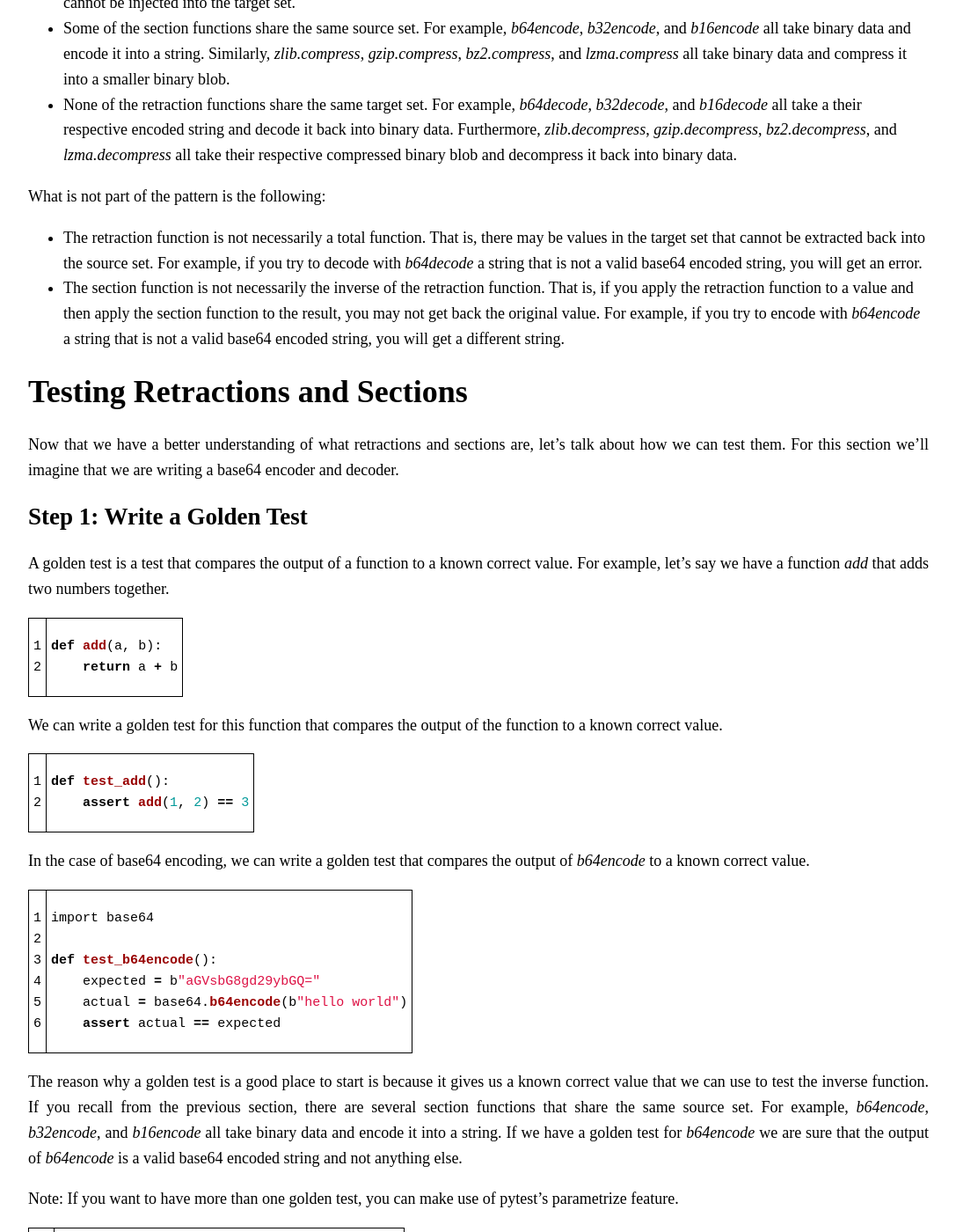
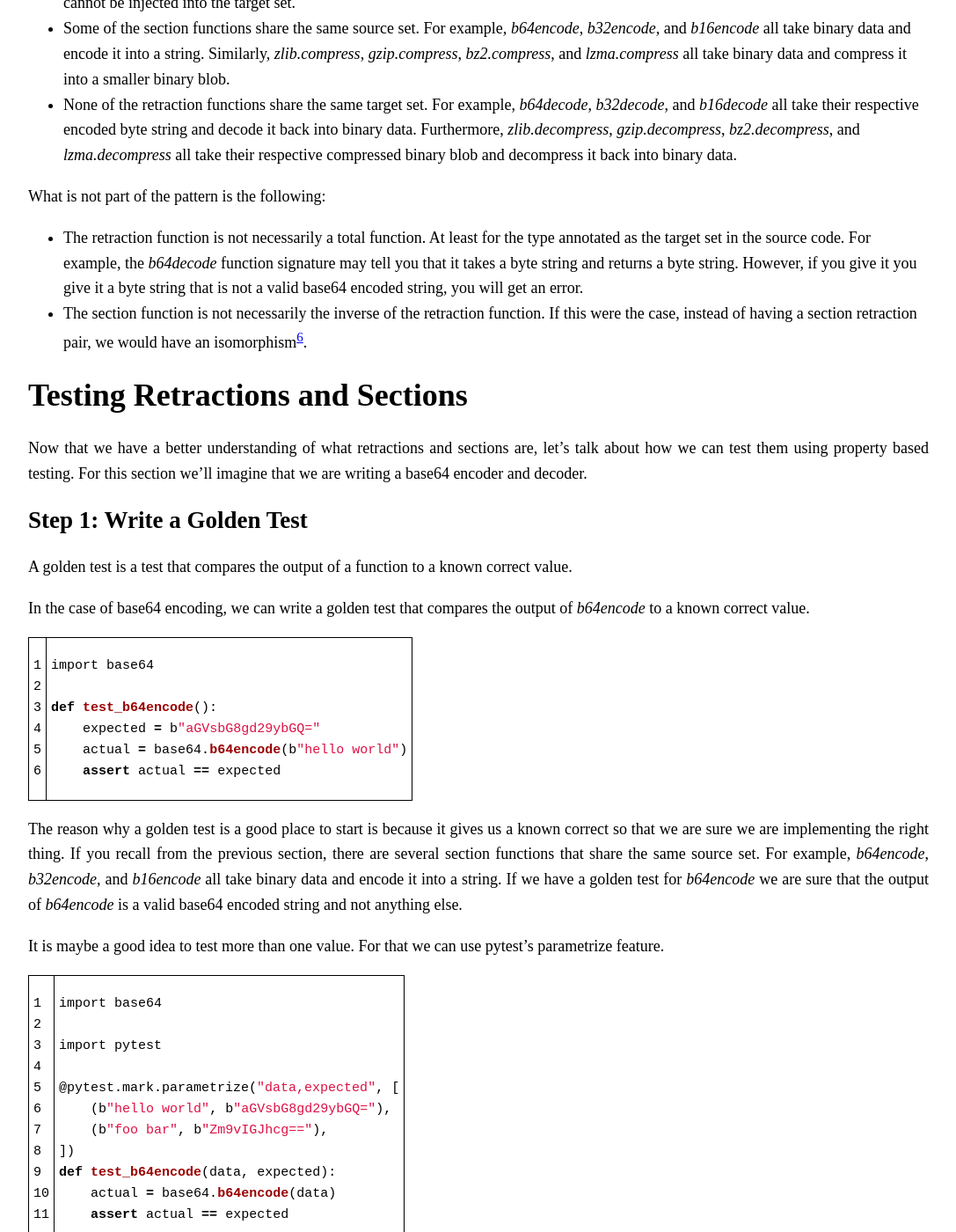
Before and after one commit to nilp0inter/nilp0inter.github.io, a Jekyll site: the page built from _posts/2023-10-25-property-based-testing-retractions.md, in a window 1280 px wide and 1400 px high, scrolled down 3462 px. Shown: the whole window at 88% size, without its empty margins (96-1183 px from the left). Built offline with Jekyll 4.4.1, drawn with Linux system fonts in a browser that asks for light colours; formulas are drawn with MathJax 3; some of the changed text lies outside the part shown.

Commit message:
wip: composition

````diff
--- a/_posts/2023-10-25-property-based-testing-retractions.md
+++ b/_posts/2023-10-25-property-based-testing-retractions.md
@@ -5,21 +5,21 @@
 <!--
 I am writing this article for my blog about property based testing using
 hypothesis. It is not a general introduction to property based testing, but
-a particular pattern that I have found useful in my work.  I am explaining it
+a particular pattern that I have found useful in my work. I am explaining it
 from a mathematical perspective first and then showing how it shows all over
-the place in software.  I am using python and hypothesis for the examples.
+the place in software. I am using python and hypothesis for the examples.
 
 The general structure of the article is the following:
 
-1.  Introduction to property based testing
-2.  Introduction to retractions section pairs from category theory
-3.  Examples of retractions and sections in software
-4.  Examples of property based tests using hypothesis
-5.  Conclusion
+1. Introduction to property based testing
+2. Introduction to retractions section pairs from category theory
+3. Examples of retractions and sections in software
+4. Examples of property based tests using hypothesis
+5. Conclusion
 
 The target for this article is people that are already familiar with
 python and testing, but that are not familiar with property based testing
-or category theory.  So after every concept I will explain it in plain
+or category theory. So after every concept I will explain it in plain
 english and then show how it is used in software.
 
 -->
@@ -30,20 +30,20 @@
 
 Property based testing is a technique for testing software that is based on
 generating random inputs to a function and checking that the output satisfies
-some property.  The idea is that if the property is true for a large number of
-random inputs, then it is **likely to be true[^1]** for all inputs.  This is a
+some property. The idea is that if the property is true for a large number of
+random inputs, then it is **likely to be true[^1]** for all inputs. This is a
 powerful technique that can be used to find bugs in software that are hard to
 find using other techniques.
 
 TODO: find a real use case.
 
 In this article I will explain a very common software construction that
-can be very nicely tested using property based testing.  This construction
+can be very nicely tested using property based testing. This construction
 is called a retraction section pair in mathematics.
 
 
 Instead of jumping straight into the examples, let me first give you the
-abstract definition of a retraction section pair.  This will help you
+abstract definition of a retraction section pair. This will help you
 understand the examples better, and it will also help you see the pattern in
 other places.
 
@@ -55,7 +55,7 @@
 * A retraction function: $r\colon B\to A$
 
 Such that when composed in a particular order they give the identity function
-on $A$.  That is $r\circ i = id_A$.  This is illustrated in the following
+on $A$. That is $r\circ i = id_A$. This is illustrated in the following
 diagram:
 
 $$
@@ -75,7 +75,7 @@
 consider practical instances of what $A$ and $B$ can be.
 
 For the rest of the article I am going to change the name of the sets to better
-reflect the kind of things that they can be.  I am going to call $A$ the
+reflect the kind of things that they can be. I am going to call $A$ the
 *source set* and $B$ the *target set*.
 
 The revised diagram looks like this:
@@ -106,14 +106,14 @@
 ### Serializers and Deserializers
 
 A very common example of a retraction section pair is a *serializer* and a
-*deserializer*.  A *serializer* is a function that takes a piece of data in
-some particular language and converts it into a string or a binary blob.  The
+*deserializer*. A *serializer* is a function that takes a piece of data in
+some particular language and converts it into a string or a binary blob. The
 *deserializer* is a function that takes **that** string or a binary blob and
 converts it back into the original data.
 
 For example, the python *pickle* module has two functions *dumps* and *loads*
-that form a retraction section pair.  The *dumps* function takes any python
-object and converts it into a binary blob.  The *loads* function takes that
+that form a retraction section pair. The *dumps* function takes any python
+object and converts it into a binary blob. The *loads* function takes that
 binary blob and converts it back into the original python object.
 
 ```python
@@ -125,7 +125,7 @@
 ```
 
 In this case the *source set* is the set of all python objects[^3] and the
-target set is the set of all binary blobs.  The section function is
+target set is the set of all binary blobs. The section function is
 *pickle.dumps* and the retraction function is *pickle.loads*.
 
 ### Compressors and Decompressors
@@ -133,11 +133,11 @@
 Another example of a retraction section pair is a compressor and a decompressor.
 
 A compressor is a function that takes a piece of data and compresses it into a
-hopefully[^4] smaller piece of data.  A decompressor is a function that takes
+hopefully[^4] smaller piece of data. A decompressor is a function that takes
 that compressed piece of data and decompresses it back into the original data.
 
 For example, the python *zlib* module has two functions *compress* and
-*decompress* that are a retraction section pair.  The *compress* function takes
+*decompress* that are a retraction section pair. The *compress* function takes
 any binary blob and compresses it into a smaller* binary blob. The *decompress*
 function takes that compressed binary blob and decompresses it back into the
 original binary blob.
@@ -151,7 +151,7 @@
 ```
 
 In this case the source set is the set of all binary blobs and the target set
-is the set of all binary blobs.  The section function is *zlib.compress* and
+is the set of all binary blobs. The section function is *zlib.compress* and
 the retraction function is *zlib.decompress*.
 
 
@@ -165,8 +165,8 @@
 back into the original data.
 
 For example, the python *base64* module has two functions *b64encode* and
-*b64decode* that are a retraction section pair.  The *b64encode* function takes
-any binary blob and encodes it into a string.  The *b64decode* function takes
+*b64decode* that are a retraction section pair. The *b64encode* function takes
+any binary blob and encodes it into a string. The *b64decode* function takes
 that string and decodes it back into the original binary blob.
 
 ```python
@@ -178,7 +178,7 @@
 ```
 
 In this case the source set is the set of all binary blobs and the target set
-is the set of base64 encoded strings.  The section function is
+is the set of base64 encoded strings. The section function is
 *base64.b64encode* and the retraction function is *base64.b64decode*.
 
 ## Summary
@@ -196,63 +196,48 @@
 
 Let's look at some common patterns that we can see in the examples above.
 
-* Both the section and the retraction are pure functions.  That is, they don't
-  have any side effects.  They don't read or write to any files, they don't
+* Both the section and the retraction are pure functions. That is, they don't
+  have any side effects. They don't read or write to any files, they don't
   make any network requests, they don't mutate any global state, etc.
-* The retraction function is the inverse of the section function.  That is, if
+* The retraction function is the inverse of the section function. That is, if
   you apply the section function to a value and then apply the retraction
   function to the result, you get back the original value.
-* The section function is a *total* function.  That is, it can be applied to
-  any value in the source set.  There are no values in the source set that
+* The section function is a *total* function. That is, it can be applied to
+  any value in the source set. There are no values in the source set that
   cannot be injected into the target set.
-* Some of the section functions share the same source set.  For example,
+* Some of the section functions share the same source set. For example,
   *b64encode*, *b32encode*, and *b16encode* all take binary data and encode it
-  into a string.  Similarly, *zlib.compress*, *gzip.compress*, *bz2.compress*,
+  into a string. Similarly, *zlib.compress*, *gzip.compress*, *bz2.compress*,
   and *lzma.compress* all take binary data and compress it into a smaller
   binary blob.
-* None of the retraction functions share the same target set.  For example,
-  *b64decode*, *b32decode*, and *b16decode* all take a their respective encoded
-  string and decode it back into binary data.  Furthermore, *zlib.decompress*,
-  *gzip.decompress*, *bz2.decompress*, and *lzma.decompress* all take their
-  respective compressed binary blob and decompress it back into binary data.
+* None of the retraction functions share the same target set. For example,
+  *b64decode*, *b32decode*, and *b16decode* all take their respective encoded
+  byte string and decode it back into binary data. Furthermore,
+  *zlib.decompress*, *gzip.decompress*, *bz2.decompress*, and *lzma.decompress*
+  all take their respective compressed binary blob and decompress it back into
+  binary data.
 
 What is not part of the pattern is the following:
 
-* The retraction function is not necessarily a total function.  That is, there
-  may be values in the target set that cannot be extracted back into the
-  source set.  For example, if you try to decode with *b64decode* a string that
-  is not a valid base64 encoded string, you will get an error.
+* The retraction function is not necessarily a total function. At least for the
+  type annotated as the target set in the source code. For example, the
+  *b64decode* function signature may tell you that it takes a byte string and
+  returns a byte string. However, if you give it you give it a byte string
+  that is not a valid base64 encoded string, you will get an error.
 * The section function is not necessarily the inverse of the retraction
-  function.  That is, if you apply the retraction function to a value and then
-  apply the section function to the result, you may not get back the original
-  value.  For example, if you try to encode with *b64encode* a string that is
-  not a valid base64 encoded string, you will get a different string.
-
+  function. If this were the case, instead of having a section retraction
+  pair, we would have an isomorphism[^6].
 
 # Testing Retractions and Sections
 
 Now that we have a better understanding of what retractions and sections are,
-let's talk about how we can test them.  For this section we'll imagine that we
-are writing a base64 encoder and decoder.
+let's talk about how we can test them using property based testing. For this
+section we'll imagine that we are writing a base64 encoder and decoder.
 
 ## Step 1: Write a Golden Test
 
 A golden test is a test that compares the output of a function to a known
-correct value.  For example, let's say we have a function *add* that adds two
-numbers together.
-
-```python
-def add(a, b):
-    return a + b
-```
-
-We can write a golden test for this function that compares the output of the
-function to a known correct value.
-
-```python
-def test_add():
-    assert add(1, 2) == 3
-```
+correct value.
 
 In the case of base64 encoding, we can write a golden test that compares the
 output of *b64encode* to a known correct value.
@@ -267,14 +252,14 @@
 ```
 
 The reason why a golden test is a good place to start is because it gives us a
-known correct value that we can use to test the inverse function.  If you recall
-from the previous section, there are several section functions that share the
-same source set.  For example, *b64encode*, *b32encode*, and *b16encode* all
-take binary data and encode it into a string.  If we have a golden test for
-*b64encode* we are sure that the output of *b64encode* is a valid base64
-encoded string and not anything else.
+known correct so that we are sure we are implementing the right thing. If you
+recall from the previous section, there are several section functions that
+share the same source set. For example, *b64encode*, *b32encode*, and
+*b16encode* all take binary data and encode it into a string. If we have a
+golden test for *b64encode* we are sure that the output of *b64encode* is a
+valid base64 encoded string and not anything else.
 
-Note: If you want to have more than one golden test, you can make use of
+It is maybe a good idea to test more than one value. For that we can use
 pytest's parametrize feature.
 
 ```python
@@ -307,19 +292,24 @@
     assert base64.b64decode(base64.b64encode(data)) == data
 ```
 
-The *@given* decorator tells the *hypothesis* library that we want to generate
-random values from the *st.binary()* strategy and pass them to the test
-function.  The *st.binary()* strategy generates random binary blobs of any
-length.  The *hypothesis* library will generate a bunch of random binary blobs
-and pass them to the test function.  The test function will then apply the
-section function to the random binary blob and then apply the retraction
-function to the result.  If the retraction function is the inverse of the
-section function, then the result should be the same as the original random
-binary blob.
+The decorator *@given* is a signal to the *hypothesis* library that we want to
+generate random values using the *st.binary()* strategy. These values are then
+fed into the test function. The *st.binary()* strategy is specifically designed
+to create random binary blobs of different lengths. In simpler terms, it's like
+saying that the source set is made up of all possible binary blobs.
+
+Next, the *hypothesis* library will churn out a series of these random binary
+blobs and inject them into the test function. This function will first apply
+the section function to the random binary blob, and then the retraction
+function to the output that results.
+
+Looking at it from a mathematical perspective, this test is basically asserting
+a theorem. The theorem in question suggests that the retraction-section pair
+operates as the identity function.
 
 ## Extending the pattern
 
-We can extend this pattern to other section and retraction function pairs.  For
+We can extend this pattern to other section and retraction function pairs. For
 example, we can test the retraction section pair for *gzip.compress* and
 *gzip.decompress*.
 
@@ -360,10 +350,10 @@
     assert json.loads(json.dumps(data)) == data
 ```
 
-Note that in this example the source set is not binary data.  The source set is
-any value that can be serialized into JSON.  Thankfully, the *hypothesis*
+Note that in this example the source set is not binary data. The source set is
+any value that can be serialized into JSON. Thankfully, the *hypothesis*
 library allows us to define complex strategies that can generate random values
-from any set we want.  You can read more about the *hypothesis* library and
+from any set we want. You can read more about the *hypothesis* library and
 strategies in the [hypothesis documentation](https://hypothesis.readthedocs.io/en/latest/data.html).
 
 We also can test the retraction section pair for *codecs.encode* and
@@ -384,29 +374,9 @@
     assert codecs.decode(codecs.encode(data, "utf-8"), "utf-8") == data
 ```
 
-## The benefits of testing retractions and sections
-
-Testing the retraction section pair gives helps us trust that the retraction
-function effectively reverses the section function.
-
-We've put the section function through its paces with a golden test, and we've
-also tested the retraction section pair using a range of random values.
-
-If the section function is a total function, rest assured, we've tested it
-with every conceivable value from the source set.
-
-Similarly, if the retraction function is the reverse of the section function,
-we've made sure to test the retraction section pair with every possible value
-from the source set.
-
-In essence, we've left no stone unturned. Both the section function and the
-retraction section pair have been tested with every possible value in the
-source set. This thorough testing bolsters our confidence that the retraction
-function is indeed the inverse of the section function.
-
 # Composing retractions and sections pairs
 
-Retraction section pairs compose very nicely.  If we have two retraction
+Retraction section pairs compose very nicely. If we have two retraction
 section pairs of the following form $A \overset{section}{\underset{i}{\to}} B \overset{retraction}{\underset{r}{\to}} A \,$ and $B \overset{section}{\underset{j}{\to}} C \overset{retraction}{\underset{s}{\to}} B \,$
 
 Then we can compose the two retraction section pairs to get a new retraction:
@@ -466,14 +436,23 @@
     assert json_utf8_gzip_decompress(json_utf8_gzip_compress(data)) == data
 ```
 
-# A note on pureness
+# The Benefits of Testing Retraction Section Pairs
 
-Note: Pure functions are those who: They don't read or write to any files, they
-don't make any network requests, they don't mutate any global state, etc.
+The advantage of testing retraction section pairs in this manner is that it
+boosts our confidence in the code's accuracy over time, without the need for
+extra tests. This is due to the fact that the 'hypothesis' library generates
+new random values for each test run, which are then used to test the retraction
+section pair.
 
-Even though it may seem like this pattern can be extended to non-pure functions
-like a database query, in practice it is not a good idea.  Let's enumerate some
-non-pure functions that follow this pattern.
+However, this isn't the case with a conventional unit test. A traditional unit
+test only tests the code with the values supplied by the test author. As a
+result, our confidence in the code's accuracy remains unchanged over time.
+
+# A note on pure functions[^7]
+
+Even though it may seem like this pattern can be extended to non-pure
+functions, in practice it is not a good idea. Let's enumerate some non-pure
+functions that follow this pattern.
 
   1. A database query that inserts a row into a table and returns the primary
      key and a query that selects a row from a table given the primary key.
@@ -483,8 +462,8 @@
      environment variable.
 
 The problem with testing these functions is that they are not referentialy
-transparent.  In other words, the output of the function depends on the state
-of the world.  Let's see what can go wrong if we try to test these functions.
+transparent. In other words, the output of the function depends on the state
+of the world. Let's see what can go wrong if we try to test these functions.
 
 1. A database query that inserts a row into a table and returns the primary key
    and a query that selects a row from a table given the primary key.
@@ -526,3 +505,12 @@
     file that is already compressed.
 
 [^5]: for codecs that can represent the full set of Unicode code points
+
+[^6]: An isomorphism is a pair of functions that are inverses of each other. An
+    example of isomorphism in python are the functions *list()* and *tuple()*.
+    You can always convert a list to a tuple and back again without gaining or
+    losing any information.
+
+[^7]: A pure function is a function that given the same input always returns
+    the same output. In other words, a pure function is referentialy
+    transparent.
````
Also changed, not shown: other parts of _posts/2023-10-25-property-based-testing-retractions.md (+4 -4 lines).
